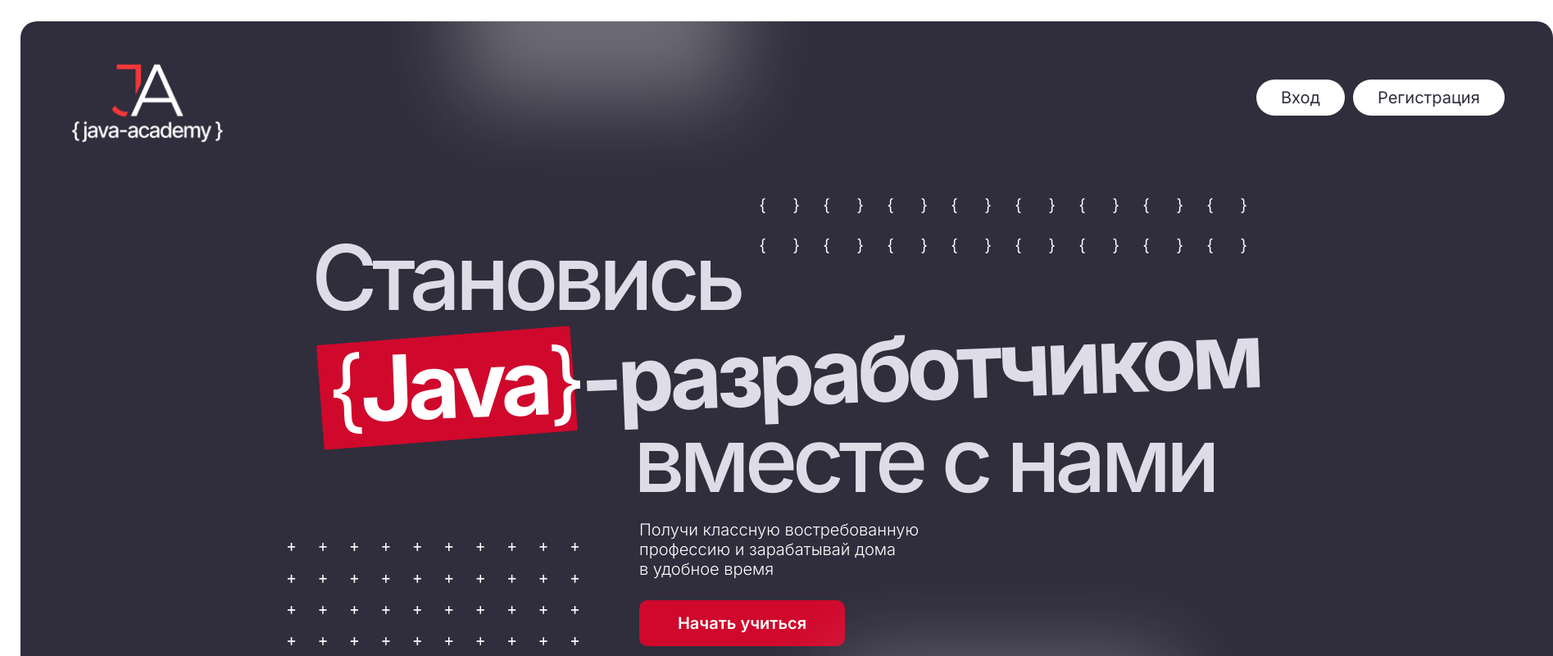
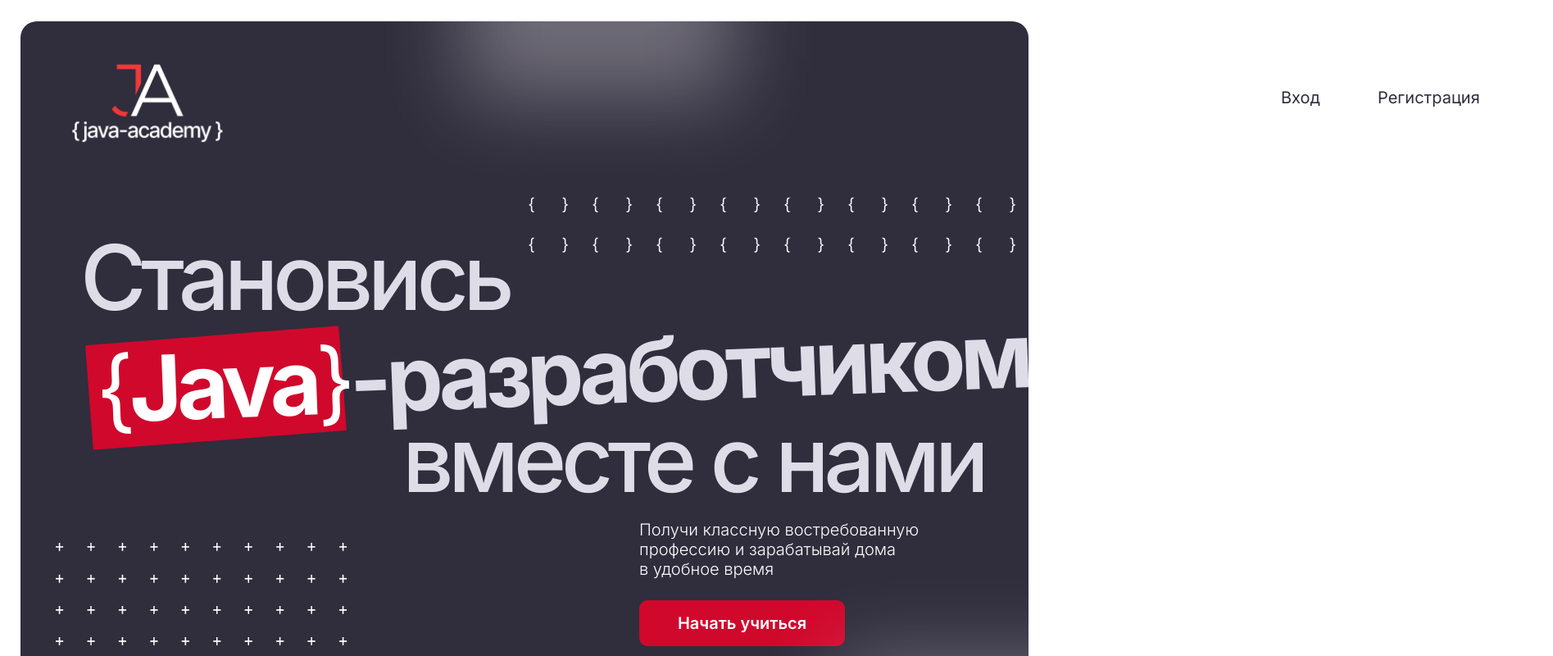
Before and after one commit to Unique-Character-Sequence/java-academy-portfolio, a React (Create React App) app: page / in a window 1280 px wide. Shown: the top 800 px of the page at 82% size, 1895 px wide, since content can reach past the window. Built offline with nearby package versions, Linux system fonts and the light colour scheme.

Commit message:
[В работе] Вёрстка встречающей части под экран 1400px [Стили] Центральная надпись и картинки

```diff
--- a/src/features/MainPage/MainPage.jsx
+++ b/src/features/MainPage/MainPage.jsx
@@ -31,6 +31,8 @@ const MainPage = () => {
                                 <span className="textBig3">-разработчиком</span>
                             </div>
                             <span className="textBig2">вместе с нами</span>
+                            <img className="group4" src={group4} alt=""/>
+                            <img className="group5" src={group5} alt=""/>
                         </div>
                     </Fade>
                     <span className="textSmall1">
@@ -39,8 +41,8 @@ const MainPage = () => {
                         в удобное время
                     </span>
                     <button onClick={handleClick} className="buttonStartLearning">Начать учиться</button>
-                    <img className="group4" src={group4} alt=""/>
-                    <img className="group5" src={group5} alt=""/>
+
+
                     <div className="ellipse5"/>
                     <div className="ellipse4"/>
                     <div className="group6_ButtonsContainer">
```
Also changed, not shown: src/features/MainPage/MainPage.sass (+17 -8 lines).
